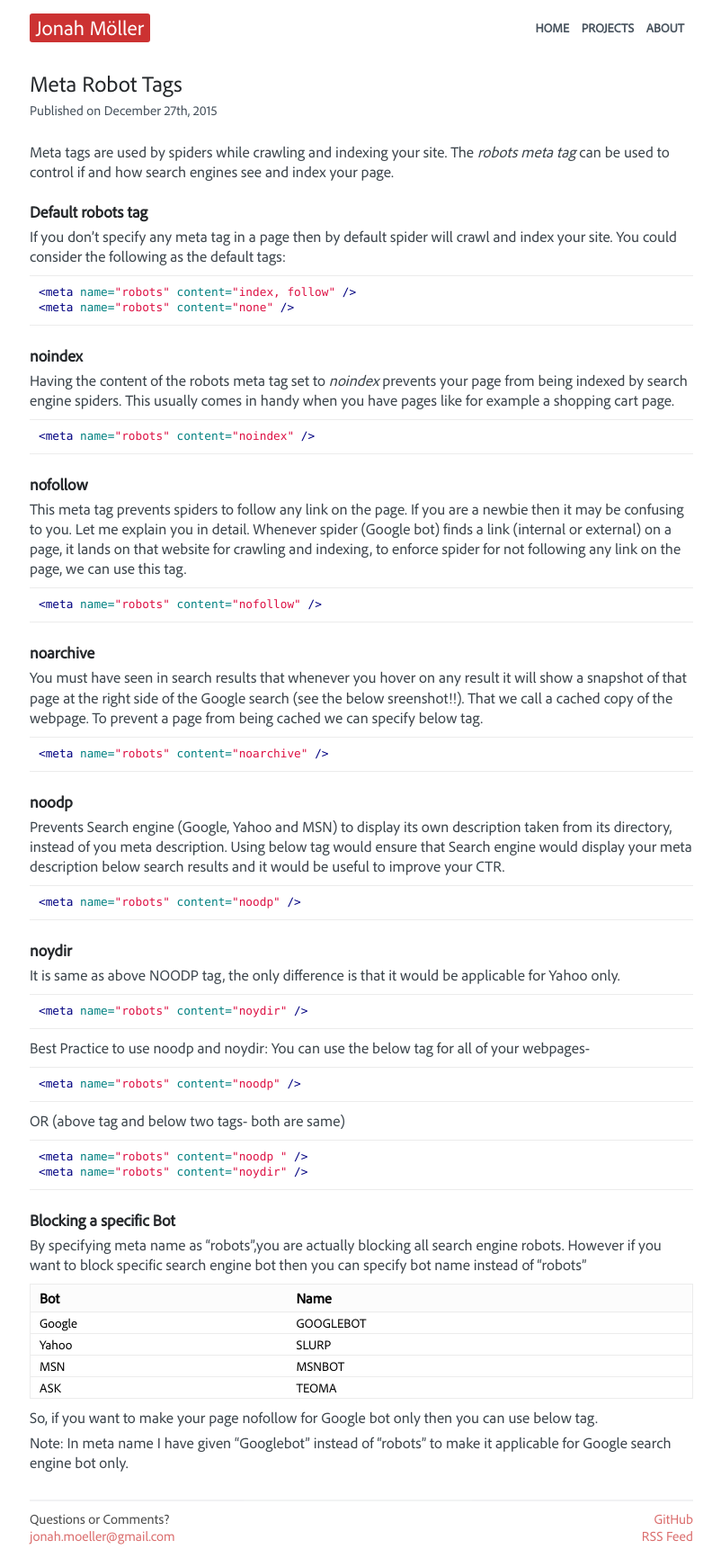
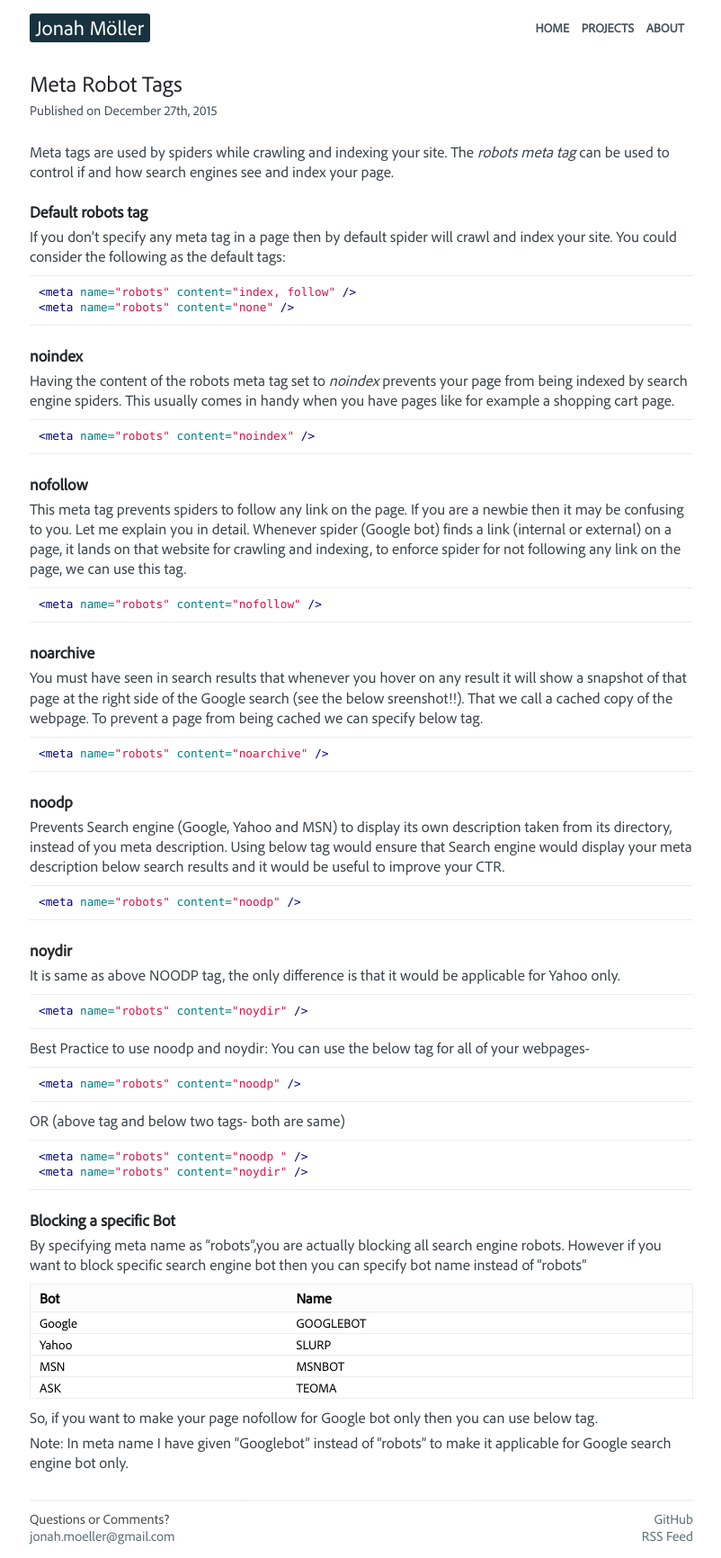
Before and after one commit to snapsnapturtle/jonah.ml, a Jekyll site: the page built from _posts/2015-12-27-meta-robot-tags.md, in a window 1280 px wide. Shown: the whole page at 90% size, without its empty margins (238-1040 px from the left). Built offline with Jekyll 4.4.1, drawn with Linux system fonts in a browser that asks for light colours.

Commit message:
color change

```diff
--- a/_sass/_base.scss
+++ b/_sass/_base.scss
@@ -1,5 +1,7 @@
 @import "settings";
 @import "colours/functions";
+
+$color-accent: color(blue, x-dark);
 
 * {
   box-sizing: border-box;
@@ -47,14 +49,14 @@ html, body {
   }
 
   a {
-    color: color(red);
+    color: $color-accent;
     cursor: pointer;
     font-family: $regularFont;
     text-decoration: none;
     transition: color 100ms ease-in;
 
     &.active, &:hover, &.selected {
-      color: color(red, 0.6);
+      color: lighten($color-accent, 20%);
     }
   }
 
@@ -89,5 +91,5 @@ html, body {
 
 ::selection {
   color: color(white);
-  background-color: color(red);
+  background-color: $color-accent;
 }
--- a/_sass/_footer.scss
+++ b/_sass/_footer.scss
@@ -19,7 +19,7 @@
     }
 
     a:hover {
-      color: color(red);
+      color: $color-accent;
     }
 
     .left {
--- a/_sass/_header.scss
+++ b/_sass/_header.scss
@@ -1,4 +1,5 @@
 @import "settings";
+@import "base";
 @import "colours/functions";
 
 .header {
@@ -10,7 +11,7 @@
 
       .site-title {
         color: color(white);
-        background: color(red);
+        background: $color-accent;
         text-decoration: none;
         font-size: 23px;
         padding: 1px 7px 2px 7px;
@@ -25,7 +26,7 @@
         }
 
         &:hover {
-          background-color: color(red, 0.7);
+          background-color: lighten($color-accent, 10%);
         }
       }
 
@@ -49,7 +50,7 @@
             padding-right: 10px;
 
             &:hover {
-              color: color(red)
+              color: $color-accent;
             }
           }
         }
--- a/_sass/colours/_default.scss
+++ b/_sass/colours/_default.scss
@@ -10,7 +10,7 @@ $globalColors: (
                 x-light: #f7f9fa),
         blue: (
                 base: #007ee5,
-                x-dark: #004c8a,
+                x-dark: #18333f,
                 dark: #0071ce,
                 medium: #72b6ec,
                 light: #cce6fa,
```
